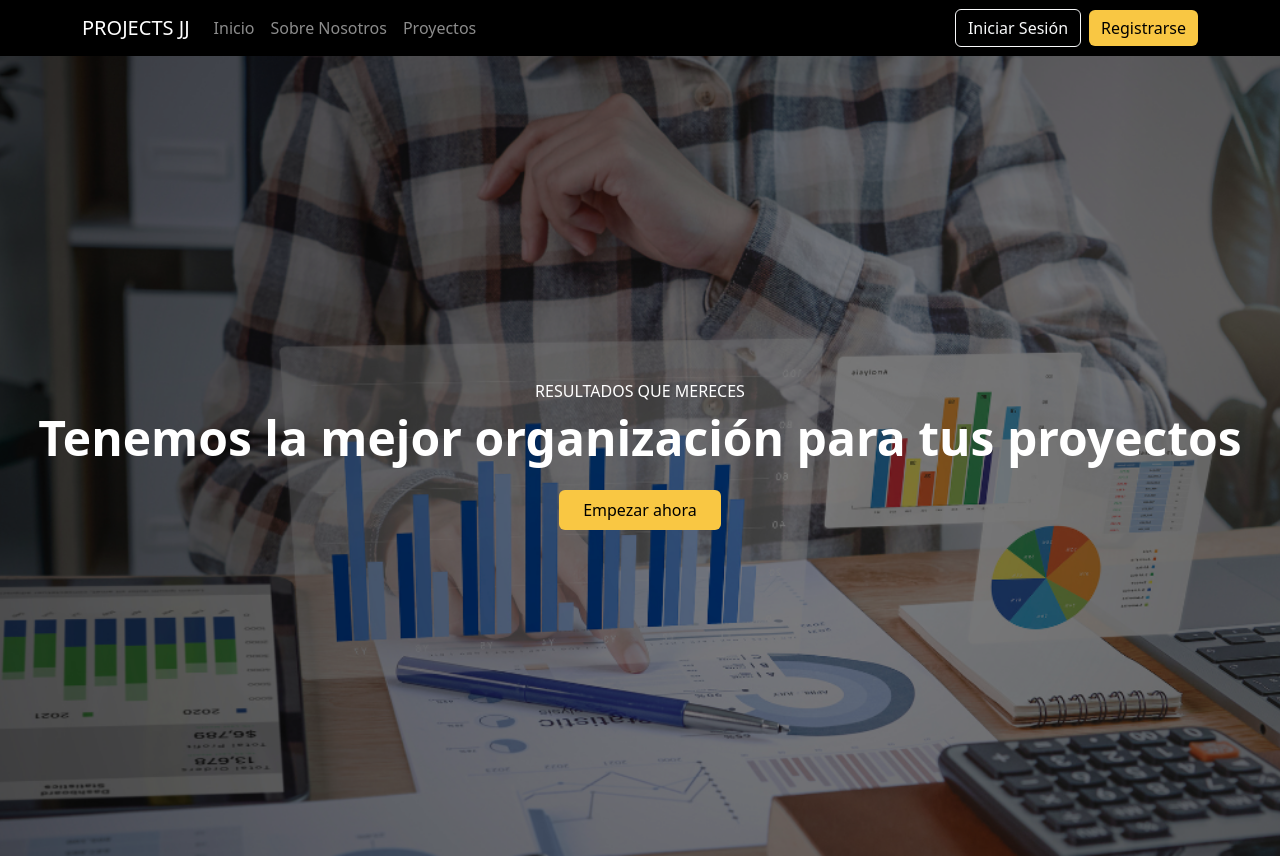
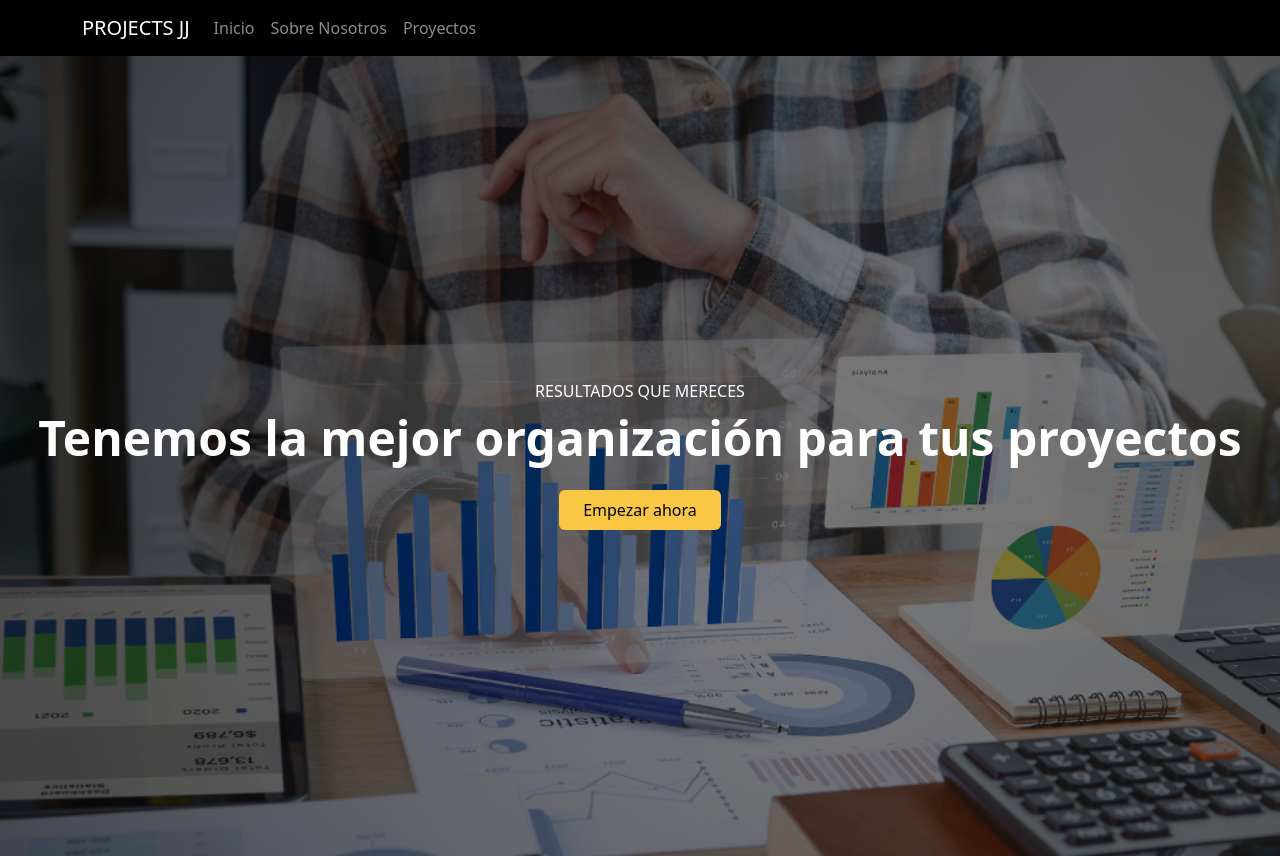
Before and after one commit to Kanemaster23/gestion, a Django app: page / in a window 1280 px wide. Run offline with Django 5.2, Linux system fonts and the light colour scheme.

Commit message:
Actualizada la navbar

```diff
--- a/templates/includes/navbar.html
+++ b/templates/includes/navbar.html
@@ -7,26 +7,6 @@
         <li class="nav-item"><a class="nav-link" href="#">Sobre Nosotros</a></li>
         <li class="nav-item"><a class="nav-link" href="{% url 'gestionar_proyectos' %}">Proyectos</a></li>
       </ul>
-
-      <div class="d-flex align-items-center">
-        {% if user.is_authenticated %}
-          <div class="dropdown">
-            <button class="btn btn-warning dropdown-toggle" type="button" data-bs-toggle="dropdown" aria-expanded="false">
-              {{ user.username }}
-            </button>
-            <ul class="dropdown-menu dropdown-menu-end">
-              <li><a class="dropdown-item" href="{% url 'editar_perfil' %}">Editar perfil</a></li>
-              <li><form method="POST" action="{% url 'logout' %}" style="margin: 0;">
-                        {% csrf_token %}
-                        <button type="submit" class="dropdown-item">Cerrar sesión</button>
-                    </form></li>
-            </ul>
-          </div>
-        {% else %}
-          <a href="{% url 'login_usuario' %}" class="btn btn-outline-light me-2">Iniciar Sesión</a>
-          <a href="{% url 'registro' %}" class="btn btn-warning">Registrarse</a>
-        {% endif %}
-      </div>
     </div>
   </div>
 </nav>
```
